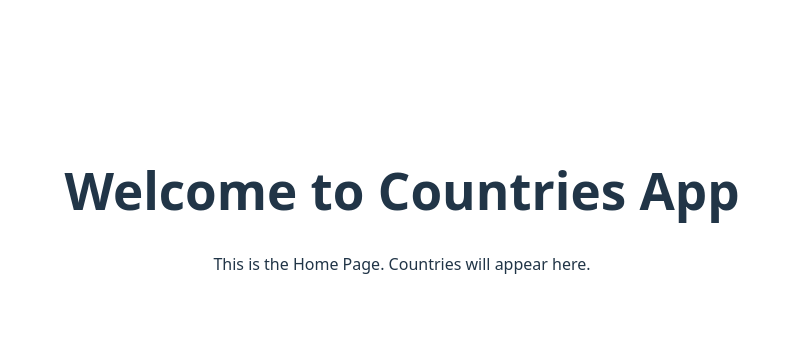
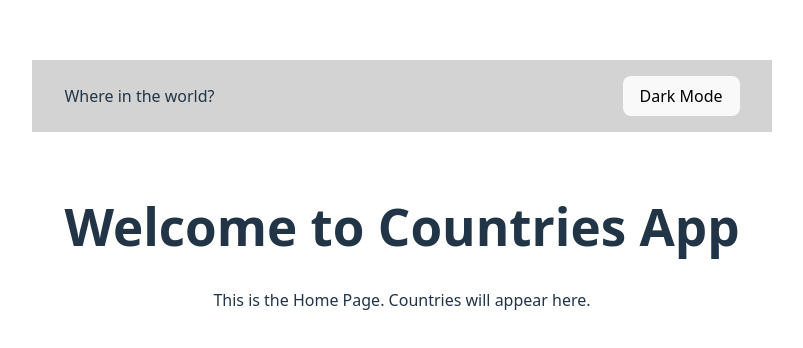
Before and after one commit to revathirao/-Project_React_RestCountriesAPI, a React (Vite) app: page / in a window 1280 px wide. Shown: the part 190-538 px from the top of the page, without its empty margins (238-1041 px from the left). Built offline with nearby package versions, Linux system fonts and the light colour scheme.

Commit message:
Added Header

```diff
--- a/src/App.tsx
+++ b/src/App.tsx
@@ -1,5 +1,5 @@
-import { useState } from "react";
-// import Navbar from "./components/Navbar/Navbar";
+// import { useState } from "react";
+import Header from "./components/Header/Header";
 import { Routes, Route } from "react-router-dom";
 import HomePage from "./pages/HomePage/HomePage";
 import CountryPage from "./pages/CountryDetailsPage/CountryDetailsPage";
@@ -11,7 +11,7 @@ import "./App.css";
 function App() {
    return (
       <>
-         {/* <Navbar /> */}
+         <Header />
          <Routes>
             <Route path="/" element={<HomePage />} />
             <Route path="/country/:name" element={<CountryPage />} />
--- /dev/null
+++ b/src/components/Header/Header.css
@@ -0,0 +1,23 @@
+.header {
+   display: flex;
+   justify-content: space-between;
+   align-items: center;
+   padding: 1rem 2rem;
+   background-color: lightgray;
+}
+
+.header.dark {
+   background-color: #333;
+   color: white;
+}
+
+.nav-links a {
+   margin-right: 1rem;
+   text-decoration: none;
+   color: inherit;
+}
+
+button {
+   padding: 0.5rem 1rem;
+   cursor: pointer;
+}
--- /dev/null
+++ b/src/components/Header/Header.tsx
@@ -0,0 +1,22 @@
+// Import NavLink for navigation links
+import { useContext } from "react";
+import { ThemeContext } from "../../context/ThemeContext";
+import "./Header.css";
+
+export default function Header() {
+   const themeCtx = useContext(ThemeContext);
+
+   if (!themeCtx) return null; // handle null for safety
+
+   return (
+      // Main navigation container
+      <header className={`header ${themeCtx.theme}`}>
+         {/* <h2>Countries App</h2> */}
+         <div className="title">Where in the world?</div>
+
+         <button onClick={themeCtx.toggleTheme}>
+            {themeCtx.theme === "light" ? "Dark" : "Light"} Mode
+         </button>
+      </header>
+   );
+}
--- a/src/main.tsx
+++ b/src/main.tsx
@@ -1,6 +1,8 @@
 import { StrictMode } from "react";
 import { createRoot } from "react-dom/client";
 import { BrowserRouter } from "react-router-dom";
+import { ThemeProvider } from "./context/ThemeContext";
+
 // import AppProvider from "./componenets/AppProvider/AppProvider.tsx";
 import "./index.css";
 import App from "./App.tsx";
@@ -8,8 +10,10 @@ import App from "./App.tsx";
 createRoot(document.getElementById("root")!).render(
    <StrictMode>
       <BrowserRouter>
-         {/* <AppProvider> */}
-         <App />
+         <ThemeProvider>
+            {/* <AppProvider> */}
+            <App />
+         </ThemeProvider>
          {/* </AppProvider> */}
       </BrowserRouter>
    </StrictMode>
```
Also changed, not shown: src/components/Navbar/Navbar.tsx (deleted, +0 -33 lines).
